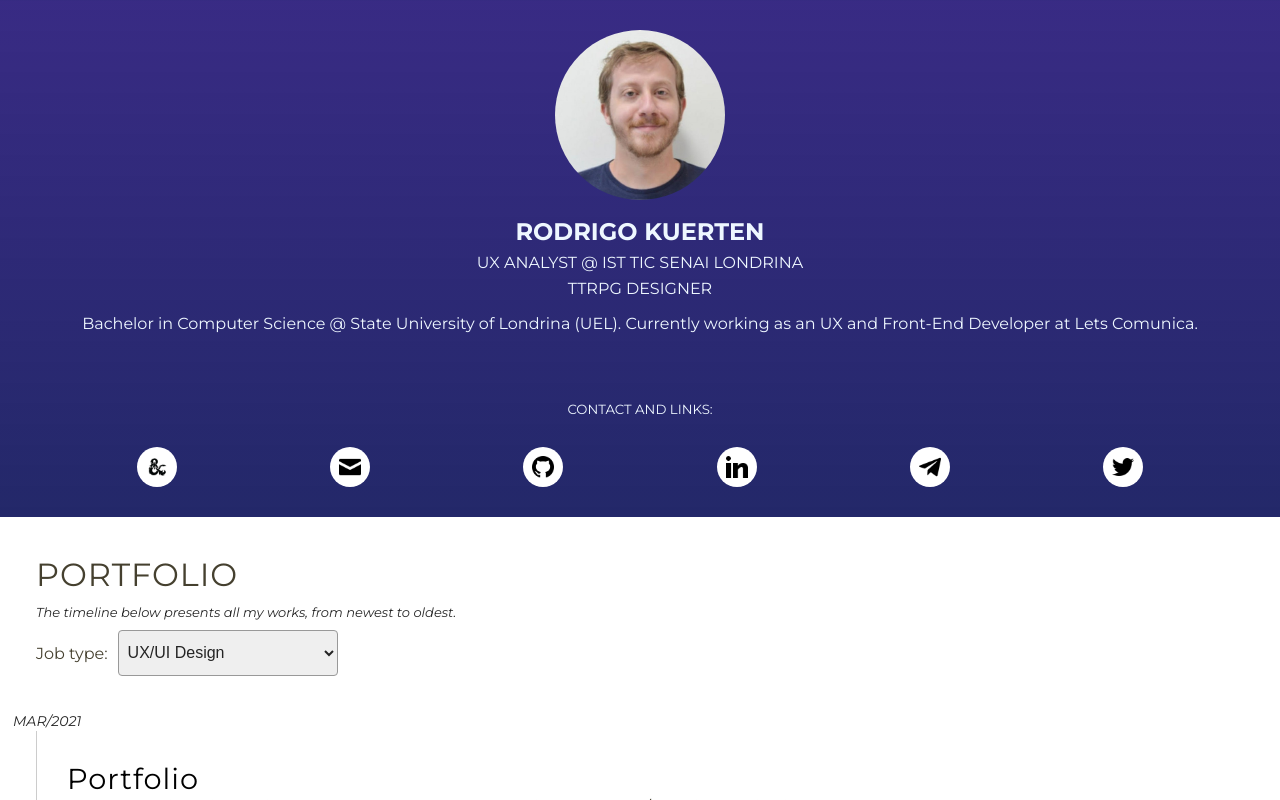
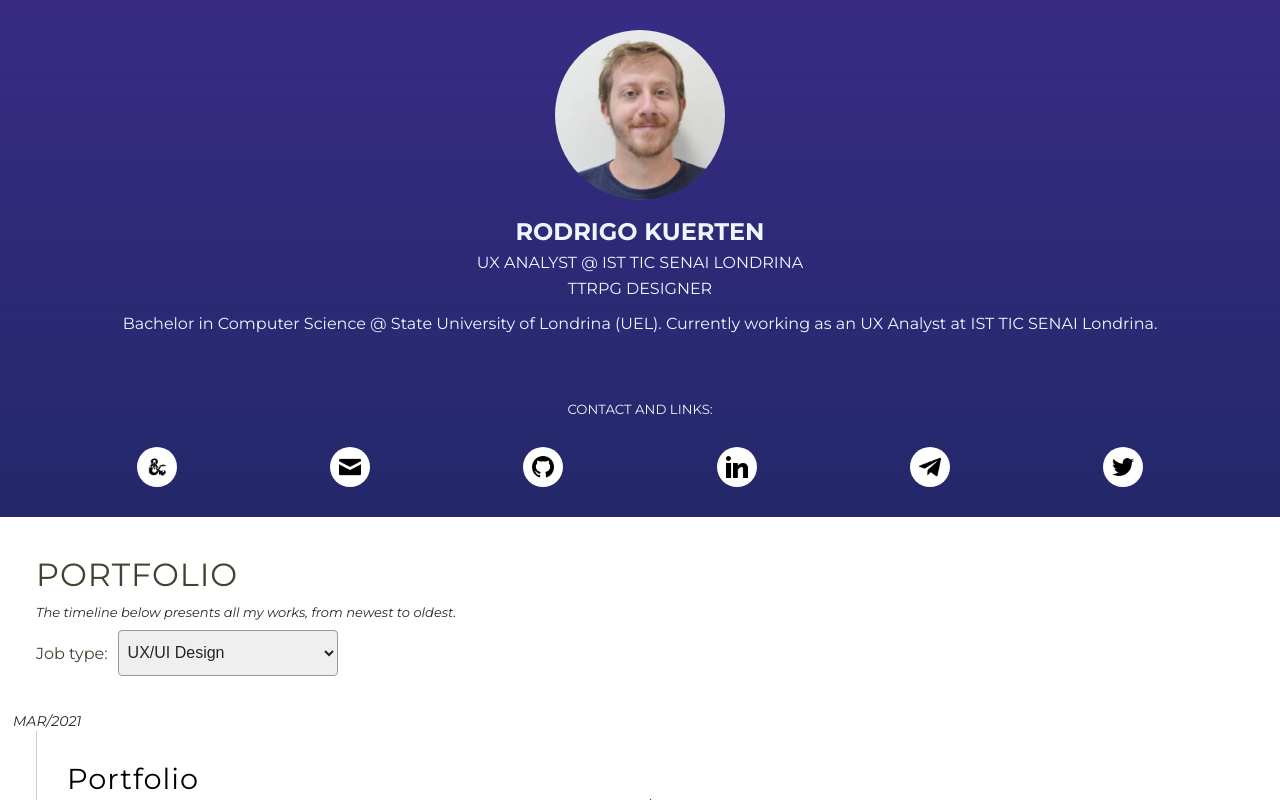
Before and after one commit to RKuerten/Portfolio, a React (Create React App) app: page / in a window 1280 px wide. Shown: the top 800 px of the page. Built offline with nearby package versions, Linux system fonts and the light colour scheme.

Commit message:
Updated Profile.js

```diff
--- a/src/components/Profile/Profile.js
+++ b/src/components/Profile/Profile.js
@@ -28,8 +28,8 @@ class Profile extends Component {
             <div className="profile-description">
               <p>
                 Bachelor in Computer Science @ State University of Londrina
-                (UEL). Currently working as an UX and Front-End Developer at
-                Lets Comunica.
+                (UEL). Currently working as an UX Analyst at
+                IST TIC SENAI Londrina.
               </p>
             </div>
           </div>
```
